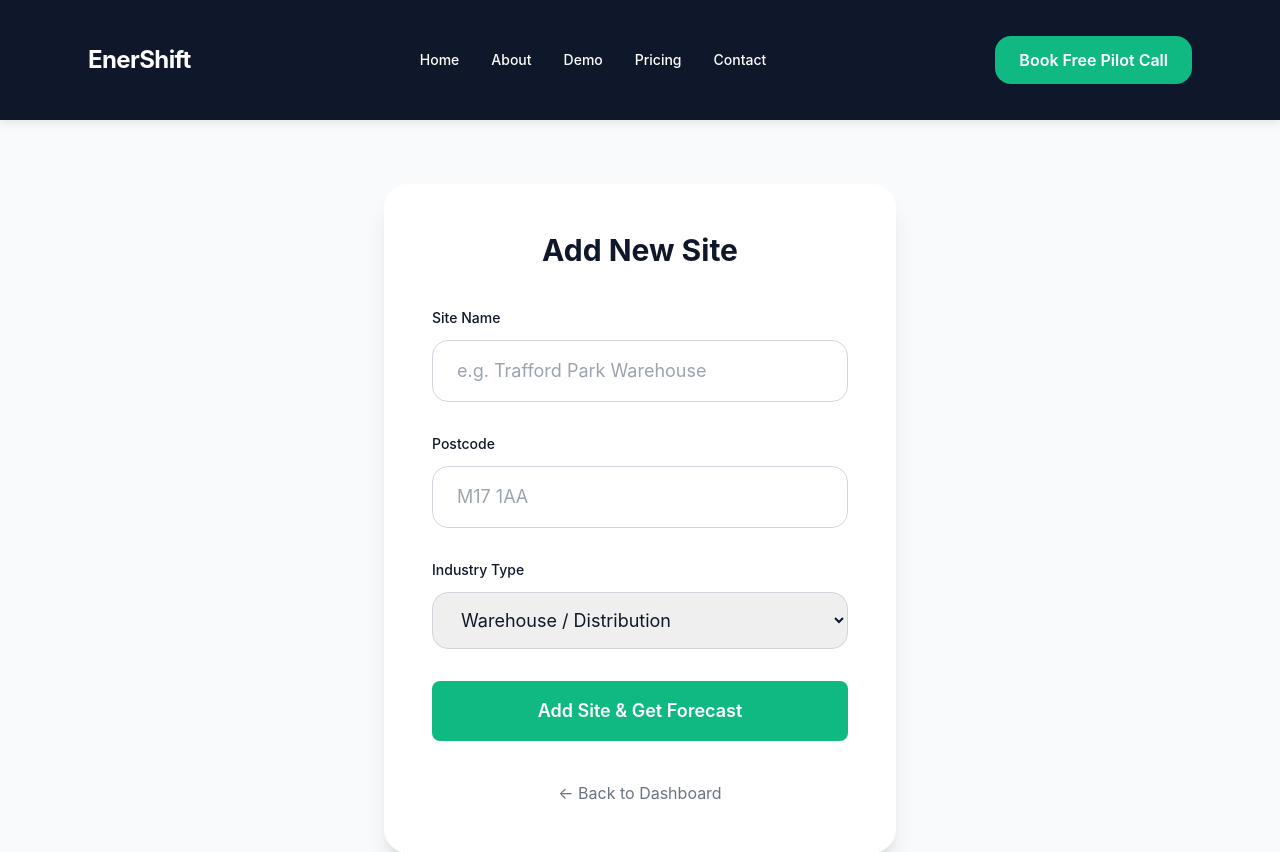
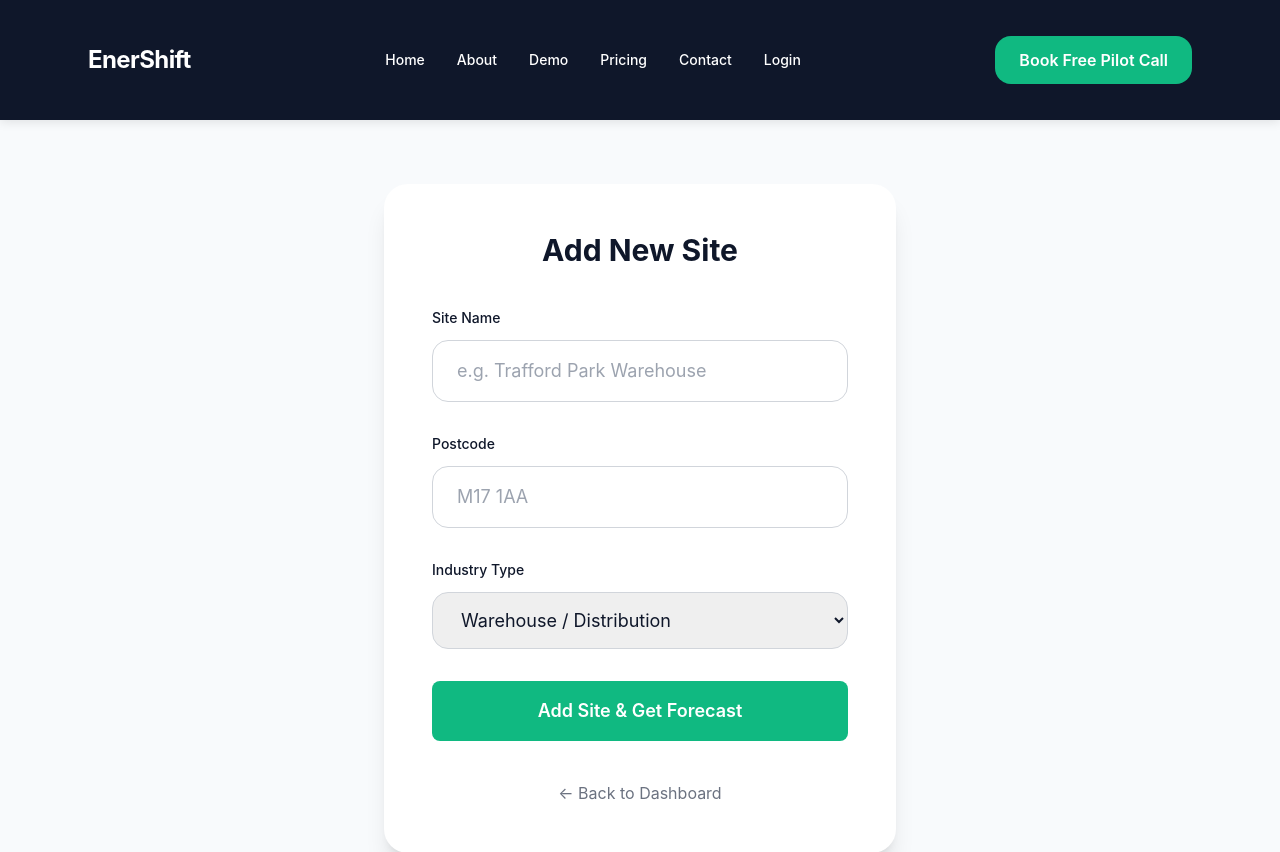
Before and after one commit to willbrad0803/EnerShift, a Django app: page /dashboard/add-site/ in a window 1280 px wide. Shown: the top 852 px of the page. Run offline with Django 5.2, Linux system fonts and the light colour scheme; the visitor is signed in with stand-in values (Sample User, id 1); some libraries are stand-ins or nearby versions.

Commit message:
Update base.html

```diff
--- a/templates/base.html
+++ b/templates/base.html
@@ -47,15 +47,21 @@
                 <div class="text-2xl font-bold tracking-tight">EnerShift</div>
 
                 <!-- Desktop Menu -->
-                <div class="hidden md:flex gap-8 text-sm font-medium">
+                <div class="hidden md:flex items-center gap-8 text-sm font-medium">
                     <a href="/" class="hover:text-[var(--primary)] transition">Home</a>
                     <a href="/about.html" class="hover:text-[var(--primary)] transition">About</a>
                     <a href="/demo.html" class="hover:text-[var(--primary)] transition">Demo</a>
                     <a href="/pricing.html" class="hover:text-[var(--primary)] transition">Pricing</a>
                     <a href="/contact.html" class="hover:text-[var(--primary)] transition">Contact</a>
+
+                    <!-- Login Button (restored) -->
+                    <a href="/dashboard/"
+                       class="text-sm font-medium hover:text-[var(--primary)] transition">
+                        Login
+                    </a>
                 </div>
 
-                <!-- CTA Button -->
+                <!-- Desktop CTA -->
                 <a href="https://calendly.com/william-bradshaw-enershift/60min"
                    target="_blank"
                    class="hidden md:block bg-[var(--primary)] hover:bg-emerald-600 text-white px-6 py-3 rounded-2xl font-semibold transition">
@@ -79,6 +85,7 @@
                     <a href="/demo.html" class="hover:text-[var(--primary)] transition">Demo</a>
                     <a href="/pricing.html" class="hover:text-[var(--primary)] transition">Pricing</a>
                     <a href="/contact.html" class="hover:text-[var(--primary)] transition">Contact</a>
+                    <a href="/dashboard/" class="hover:text-[var(--primary)] transition">Login</a>
                     <a href="https://calendly.com/william-bradshaw-enershift/60min"
                        target="_blank"
                        class="mt-4 bg-[var(--primary)] hover:bg-emerald-600 text-white px-6 py-3 rounded-2xl font-semibold transition text-center">
```
